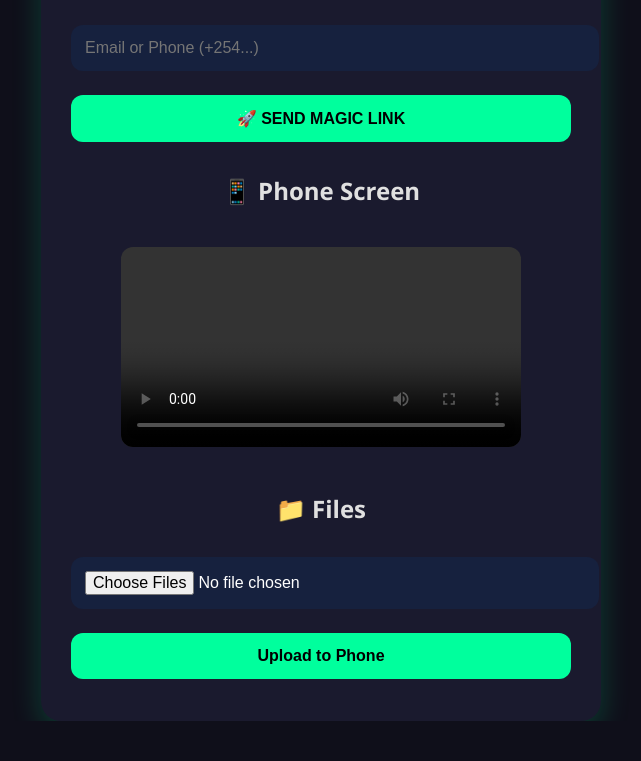
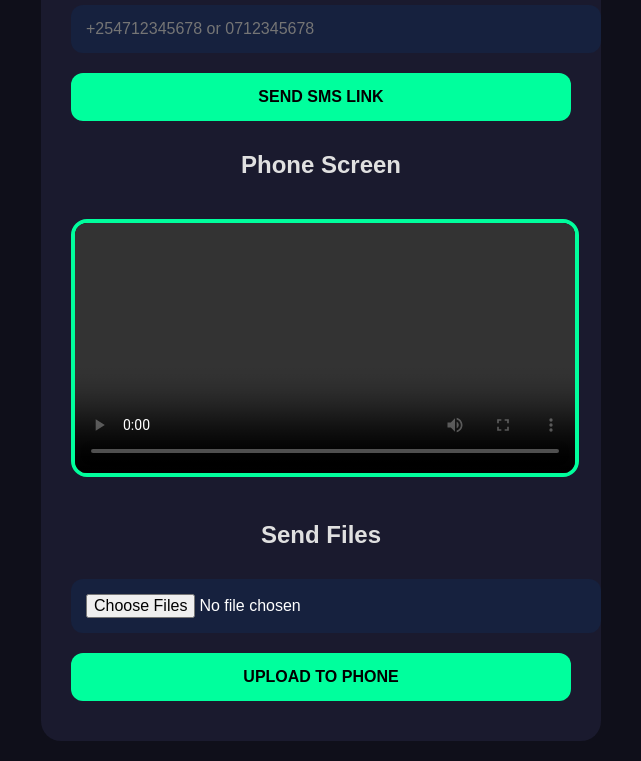
Before and after one commit to Watuwengi/mylink-ultimate, a website: page public/dashboard.html in a window 1280 px wide. Shown: the part 135-896 px from the top of the page, without its empty margins (319-960 px from the left). Before the commit the page ends 856 px from the top, so only its background shows below. Drawn offline with nearby package versions, Linux system fonts and the light colour scheme; no server answers.

Commit message:
Update dashboard.html

```diff
--- a/public/dashboard.html
+++ b/public/dashboard.html
@@ -1,68 +1,37 @@
 <!DOCTYPE html>
-<html lang="en">
+<html>
 <head>
-  <meta charset="UTF-8" />
-  <meta name="viewport" content="width=device-width, initial-scale=1.0"/>
+  <meta charset="UTF-8">
+  <meta name="viewport" content="width=device-width, initial-scale=1">
   <title>MyLink Ultimate • Kenya</title>
   <style>
-    :root {
-      --bg: #0f0f1a;
-      --card: #1a1a2e;
-      --accent: #00ff9d;
-      --text: #e0e0e0;
-      --red: #ff3366;
-    }
-    body {
-      margin: 0; padding: 0; font-family: 'Segoe UI', sans-serif;
-      background: var(--bg); color: var(--text); min-height: 100vh;
-      display: flex; align-items: center; justify-content: center;
-    }
-    .container {
-      background: var(--card); padding: 30px; border-radius: 20px;
-      box-shadow: 0 10px 30px rgba(0,255,157,0.2); width: 90%; max-width: 500px;
-      text-align: center;
-    }
-    h1 { color: var(--accent); margin-bottom: 10px; }
-    input, button, select {
-      width: 100%; padding: 14px; margin: 12px 0; border-radius: 12px; border: none;
-      font-size: 16px;
-    }
-    input { background: #16213e; color: white; }
-    button {
-      background: var(--accent); color: #000; font-weight: bold; cursor: pointer;
-      transition: 0.3s;
-    }
-    button:hover { background: #00cc7a; transform: scale(1.03); }
-    #qr, #remoteVideo { margin: 20px 0; width: 100%; max-width: 400px; border-radius: 12px; }
-    #status { margin: 15px 0; font-weight: bold; }
-    .files { margin-top: 20px; text-align: left; }
-    .file-item { background: #16213e; padding: 10px; margin: 8px 0; border-radius: 8px; }
+    body { margin:0; background:#0f0f1a; color:#e0e0e0; font-family:Arial; text-align:center; padding:20px; }
+    .box { background:#1a1a2e; padding:30px; border-radius:20px; max-width:500px; margin:auto; }
+    input, button { width:100%; padding:15px; margin:10px 0; border-radius:12px; border:none; font-size:16px; }
+    input { background:#16213e; color:white; }
+    button { background:#00ff9d; color:black; font-weight:bold; cursor:pointer; }
+    video { width:100%; max-width:600px; border:4px solid #00ff9d; border-radius:16px; margin:20px 0; background:#000; }
   </style>
 </head>
 <body>
-  <div class="container">
-    <h1>🇰🇪 MyLink Ultimate</h1>
-    <p>Control your phone from anywhere</p>
+  <div class="box">
+    <h1>MyLink Ultimate</h1>
+    <input id="num" placeholder="+254712345678 or 0712345678">
+    <button onclick="send()">SEND SMS LINK</button>
+    <div id="status"></div>
 
-    <input type="text" id="target" placeholder="Email or Phone (+254...)" />
-    <button onclick="sendLink()">🚀 SEND MAGIC LINK</button>
+    <h2>Phone Screen</h2>
+    <video id="video" autoplay playsinline controls></video>
 
-    <div id="status"></div>
-    <div id="qr"></div>
-
-    <h2>📱 Phone Screen</h2>
-    <video id="remoteVideo" autoplay playsinline controls></video>
-
-    <h2>📁 Files</h2>
-    <div class="files" id="fileList"></div>
-    <input type="file" id="fileInput" multiple />
-    <button onclick="uploadFiles()">Upload to Phone</button>
+    <h2>Send Files</h2>
+    <input type="file" id="files" multiple>
+    <button onclick="upload()">UPLOAD TO PHONE</button>
   </div>
 
   <script src="/socket.io/socket.io.js"></script>
   <script>
     const socket = io();
-    const video = document.getElementById('remoteVideo');
+    const video = document.getElementById('video');
 
     socket.on('offer', async (offer) => {
       const pc = new RTCPeerConnection();
@@ -70,28 +39,19 @@
       const answer = await pc.createAnswer();
       await pc.setLocalDescription(answer);
       socket.emit('answer', answer);
-
-      pc.ontrack = (e) => video.srcObject = e.streams[0];
+      pc.ontrack = e => video.srcObject = e.streams[0];
     });
 
-    async function sendLink() {
-      const target = document.getElementById('target').value.trim();
-      if (!target) return status("Enter email or phone");
-
-      document.getElementById('status').innerHTML = "Generating link...";
-      const res = await fetch(`/link?target=${encodeURIComponent(target)}`);
-      const msg = await res.text();
-      document.getElementById('status').innerHTML = msg;
-
-      // Show QR
-      const qrImg = document.createElement('img');
-      qrImg.src = `/qr?t=${Date.now()}`;
-      document.getElementById('qr').innerHTML = '';
-      document.getElementById('qr').appendChild(qrImg);
+    async function send() {
+      const n = document.getElementById('num').value.trim();
+      const res = await fetch(`/link?target=${n}`);
+      document.getElementById('status').innerHTML = await res.text();
     }
 
-    function status(msg) {
-      document.getElementById('status').innerHTML = `<p style="color:var(--accent)">${msg}</p>`;
+    function upload() {
+      const form = new FormData();
+      for (let f of document.getElementById('files').files) form.append('files', f);
+      fetch('/upload', { method: 'POST', body: form });
     }
   </script>
 </body>
```
